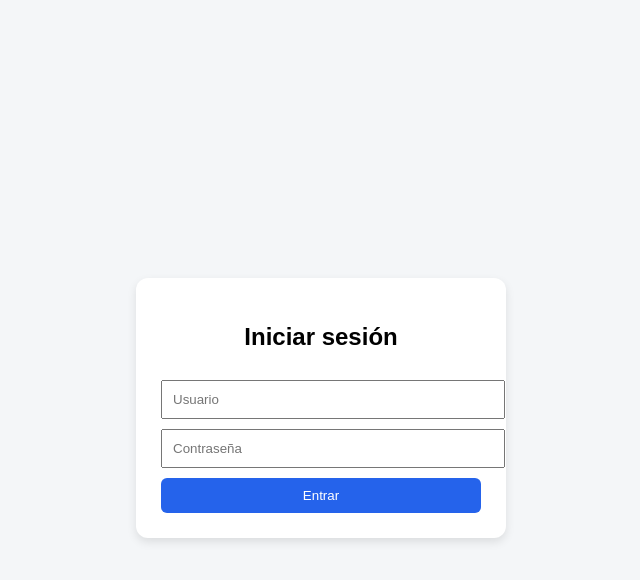
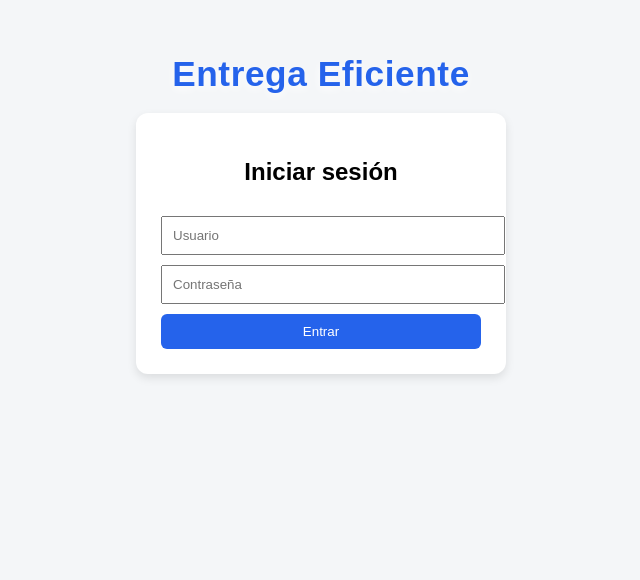
Before and after one commit to jairvasquez-24/control-entradas, a website: page index.html in a window 1280 px wide. Shown: the whole page, without its empty margins (319-959 px from the left). Drawn offline with Linux system fonts and the light colour scheme.

Commit message:
Actualizacion del formulario de login

```diff
--- a/index.html
+++ b/index.html
@@ -8,9 +8,11 @@
       font-family: Arial, sans-serif;
       background: #f4f6f8;
       display: flex;
-      justify-content: center;
+      flex-direction: column;
+      justify-content: flex-start;
       align-items: center;
-      height: 100vh;
+      padding-top: 6vh;
+      min-height: 100vh;
     }
     .card {
       background: #fff;
@@ -18,6 +20,16 @@
       border-radius: 12px;
       width: 320px;
       box-shadow: 0 4px 10px rgba(0,0,0,0.1);
+    }
+    .site-title {
+      text-align: center;
+      color: #2563eb;
+      font-size: 2.2rem;
+      font-weight: 800;
+      margin-bottom: 20px;
+      line-height: 1.05;
+      letter-spacing: 0.6px;
+      text-shadow: 0 3px 8px rgba(255,255,255,0.95);
     }
     h2 { text-align: center; }
     input, button {
@@ -69,6 +81,7 @@
   }
 </script>
   <!-- LOGIN -->
+  <div class="site-title">Entrega Eficiente</div>
   <div class="card" id="login">
     <h2>Iniciar sesión</h2>
     <input type="text" id="user" placeholder="Usuario">
```
